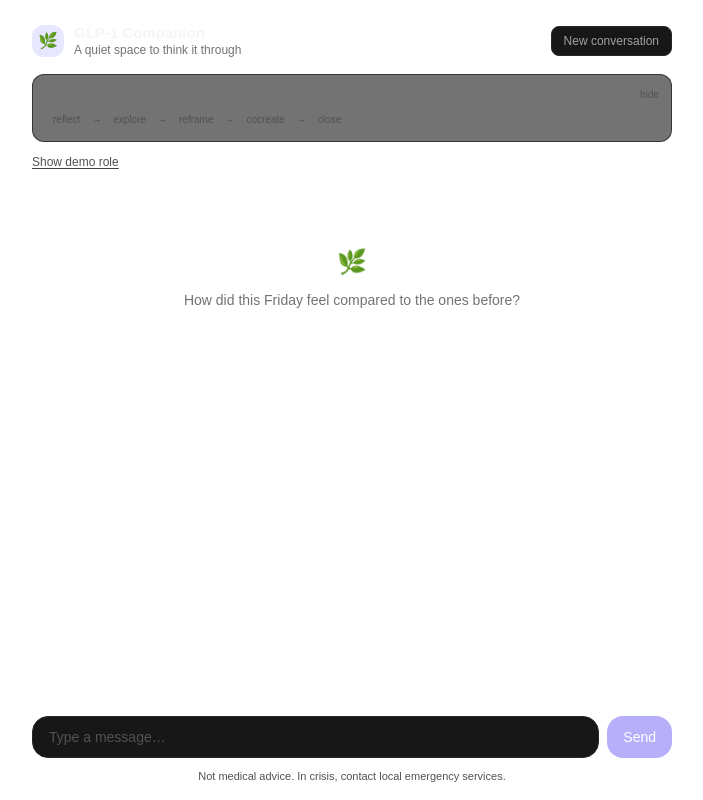
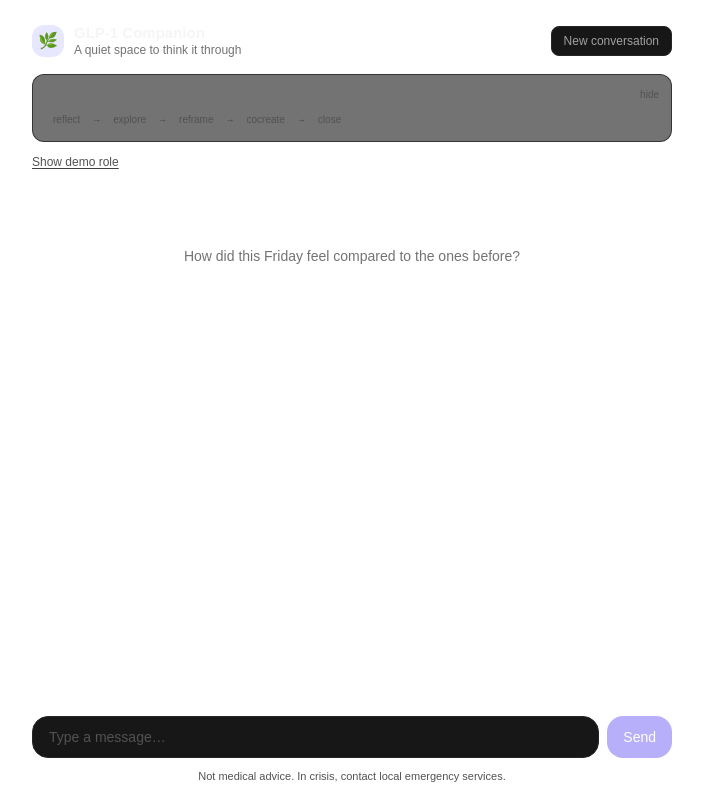
Before and after one commit to kwazzar/glp1-companion, a Next.js app: page / in a window 1280 px wide. Shown: the whole page, without its empty margins (288-991 px from the left). Built offline with nearby package versions, Linux system fonts and the light colour scheme.

Commit message:
Remove icon from chat empty state

```diff
--- a/src/components/chat.tsx
+++ b/src/components/chat.tsx
@@ -197,8 +197,7 @@ export default function Chat() {
       <div className="flex-1 space-y-3 overflow-y-auto">
         {messages.length === 0 && !awaiting && (
           <div className="mt-16 text-center">
-            <p className="text-2xl">🌿</p>
-            <p className="mt-3 text-sm text-neutral-500">
+            <p className="text-sm text-neutral-500">
               How did this Friday feel compared to the ones before?
             </p>
           </div>
```
